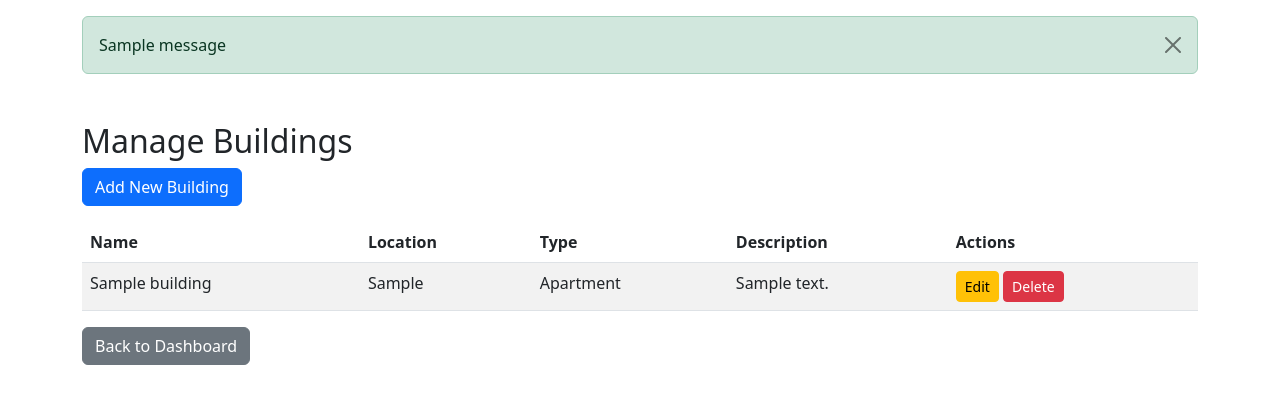
After one commit to Josia-me/apartment-management-system, a Django app: page /buildings/ in a window 1280 px wide. The commit adds this page. Shown: the top 404 px of the page. Run offline with Django 5.2, Linux system fonts and the light colour scheme; a user stored in the database is signed in; tables that the repository leaves empty hold one stand-in row (values such as "Sample post"); one stand-in notice (Sample message) is shown.

Commit message:
Add CRUD operations for managing buildings

```diff
--- a/apartment_management/urls.py
+++ b/apartment_management/urls.py
@@ -2,6 +2,6 @@ from django.contrib import admin
 from django.urls import path, include
 
 urlpatterns = [
-    path('admin/', admin.site.urls),
-    path('', include('core.urls')),
+    path('', include('core.urls')),  # Include core URLs first
+    path('admin/', admin.site.urls),  # Admin URLs after core URLs
 ]
--- a/core/models.py
+++ b/core/models.py
@@ -17,3 +17,16 @@ class CustomUser(AbstractUser):
 
     def __str__(self):
         return self.name
+
+class Building(models.Model):
+    TYPE_CHOICES = (
+        ('apartment', 'Apartment'),
+        ('house', 'House'),
+    )
+    name = models.CharField(max_length=255)
+    location = models.CharField(max_length=255)
+    type = models.CharField(max_length=20, choices=TYPE_CHOICES)
+    description = models.TextField(blank=True)
+
+    def __str__(self):
+        return self.name
--- a/core/templates/core/admin/dashboard.html
+++ b/core/templates/core/admin_dashboard.html
@@ -3,6 +3,7 @@
 <div class="mt-5">
     <h2>Welcome, Admin {{ user.name }}</h2>
     <p>Manage buildings, units, tenants, and more.</p>
+    <a href="{% url 'building_list' %}" class="btn btn-primary">Manage Buildings</a>
     <a href="{% url 'logout' %}" class="btn btn-secondary">Logout</a>
 </div>
 {% endblock %}
--- a/core/templates/core/base.html
+++ b/core/templates/core/base.html
@@ -8,6 +8,16 @@
 </head>
 <body>
     <div class="container">
+        {% if messages %}
+            <div class="mt-3">
+                {% for message in messages %}
+                    <div class="alert alert-{% if message.tags == 'success' %}success{% elif message.tags == 'error' %}danger{% else %}info{% endif %} alert-dismissible fade show" role="alert">
+                        {{ message }}
+                        <button type="button" class="btn-close" data-bs-dismiss="alert" aria-label="Close"></button>
+                    </div>
+                {% endfor %}
+            </div>
+        {% endif %}
         {% block content %}
         {% endblock %}
     </div>
--- /dev/null
+++ b/core/templates/core/building_list.html
@@ -0,0 +1,37 @@
+{% extends 'core/base.html' %}
+{% block content %}
+<div class="mt-5">
+    <h2>Manage Buildings</h2>
+    <a href="{% url 'building_create' %}" class="btn btn-primary mb-3">Add New Building</a>
+    <table class="table table-striped">
+        <thead>
+            <tr>
+                <th>Name</th>
+                <th>Location</th>
+                <th>Type</th>
+                <th>Description</th>
+                <th>Actions</th>
+            </tr>
+        </thead>
+        <tbody>
+            {% for building in buildings %}
+            <tr>
+                <td>{{ building.name }}</td>
+                <td>{{ building.location }}</td>
+                <td>{{ building.get_type_display }}</td>
+                <td>{{ building.description }}</td>
+                <td>
+                    <a href="{% url 'building_update' building.pk %}" class="btn btn-sm btn-warning">Edit</a>
+                    <a href="{% url 'building_delete' building.pk %}" class="btn btn-sm btn-danger">Delete</a>
+                </td>
+            </tr>
+            {% empty %}
+            <tr>
+                <td colspan="5">No buildings found.</td>
+            </tr>
+            {% endfor %}
+        </tbody>
+    </table>
+    <a href="{% url 'admin_dashboard' %}" class="btn btn-secondary">Back to Dashboard</a>
+</div>
+{% endblock %}
--- a/core/urls.py
+++ b/core/urls.py
@@ -1,10 +1,13 @@
-# core/urls.py
 from django.urls import path
 from . import views
 
 urlpatterns = [
     path('login/', views.login_view, name='login'),
     path('logout/', views.logout_view, name='logout'),
-    path('dashboard/admin/', views.admin_dashboard, name='admin_dashboard'),
-    path('dashboard/tenant/', views.tenant_dashboard, name='tenant_dashboard'),
+    path('admin/dashboard/', views.admin_dashboard, name='admin_dashboard'),
+    path('tenant/dashboard/', views.tenant_dashboard, name='tenant_dashboard'),
+    path('buildings/', views.BuildingListView.as_view(), name='building_list'),
+    path('buildings/add/', views.BuildingCreateView.as_view(), name='building_create'),
+    path('buildings/<int:pk>/edit/', views.BuildingUpdateView.as_view(), name='building_update'),
+    path('buildings/<int:pk>/delete/', views.BuildingDeleteView.as_view(), name='building_delete'),
 ]
--- a/core/views.py
+++ b/core/views.py
@@ -1,8 +1,12 @@
-# core/views.py
 from django.shortcuts import render, redirect
 from django.contrib.auth import authenticate, login, logout
 from django.contrib.auth.decorators import login_required
 from django.http import HttpResponseForbidden
+from django.views.generic import ListView, CreateView, UpdateView, DeleteView
+from django.urls import reverse_lazy
+from django.contrib import messages
+from .models import Building
+from .forms import BuildingForm
 
 def login_view(request):
     if request.method == 'POST':
@@ -16,7 +20,7 @@ def login_view(request):
             elif user.role == 'tenant':
                 return redirect('tenant_dashboard')
         else:
-            return render(request, 'core/login.html', {'error': 'Invalid email or password'})
+            return render(request, 'core/login.html', {'error': 'Invalid credentials'})
     return render(request, 'core/login.html')
 
 @login_required
@@ -27,11 +31,76 @@ def logout_view(request):
 @login_required
 def admin_dashboard(request):
     if request.user.role != 'admin':
+        messages.error(request, "Access denied: You are not authorized to view this page.")
         return HttpResponseForbidden("Access denied")
-    return render(request, 'core/admin/dashboard.html')
+    return render(request, 'core/admin_dashboard.html')
 
 @login_required
 def tenant_dashboard(request):
     if request.user.role != 'tenant':
+        messages.error(request, "Access denied: You are not authorized to view this page.")
         return HttpResponseForbidden("Access denied")
-    return render(request, 'core/tenant/dashboard.html')
+    return render(request, 'core/tenant_dashboard.html')
+
+class BuildingListView(ListView):
+    model = Building
+    template_name = 'core/building_list.html'
+    context_object_name = 'buildings'
+
+    def get(self, request, *args, **kwargs):
+        if request.user.role != 'admin':
+            messages.error(request, "Access denied: You are not authorized to view this page.")
+            return HttpResponseForbidden("Access denied")
+        return super().get(request, *args, **kwargs)
+
+class BuildingCreateView(CreateView):
+    model = Building
+    form_class = BuildingForm
+    template_name = 'core/building_form.html'
+    success_url = reverse_lazy('building_list')
+
+    def get(self, request, *args, **kwargs):
+        if request.user.role != 'admin':
+            messages.error(request, "Access denied: You are not authorized to view this page.")
+            return HttpResponseForbidden("Access denied")
+        return super().get(request, *args, **kwargs)
+
+    def form_valid(self, form):
+        response = super().form_valid(form)
+        messages.success(self.request, f"Building '{form.instance.name}' created successfully.")
+        return response
+
+class BuildingUpdateView(UpdateView):
+    model = Building
+    form_class = BuildingForm
+    template_name = 'core/building_form.html'
+    success_url = reverse_lazy('building_list')
+
+    def get(self, request, *args, **kwargs):
+        if request.user.role != 'admin':
+            messages.error(request, "Access denied: You are not authorized to view this page.")
+            return HttpResponseForbidden("Access denied")
+        return super().get(request, *args, **kwargs)
+
+    def form_valid(self, form):
+        response = super().form_valid(form)
+        messages.success(self.request, f"Building '{form.instance.name}' updated successfully.")
+        return response
+
+class BuildingDeleteView(DeleteView):
+    model = Building
+    template_name = 'core/building_confirm_delete.html'
+    success_url = reverse_lazy('building_list')
+
+    def get(self, request, *args, **kwargs):
+        if request.user.role != 'admin':
+            messages.error(request, "Access denied: You are not authorized to view this page.")
+            return HttpResponseForbidden("Access denied")
+        return super().get(request, *args, **kwargs)
+
+    def post(self, request, *args, **kwargs):
+        self.object = self.get_object()
+        name = self.object.name
+        response = super().post(request, *args, **kwargs)
+        messages.success(self.request, f"Building '{name}' deleted successfully.")
+        return response
```
Also changed, not shown: core/forms.py (added, +10 -0 lines), core/templates/core/building_confirm_delete.html (added, +12 -0 lines), core/templates/core/building_form.html (added, +27 -0 lines), core/migrations/0002_building.py (added), core/templates/core/tenant_dashboard.html (renamed from core/templates/core/tenant/dashboard.html), db.sqlite3.
